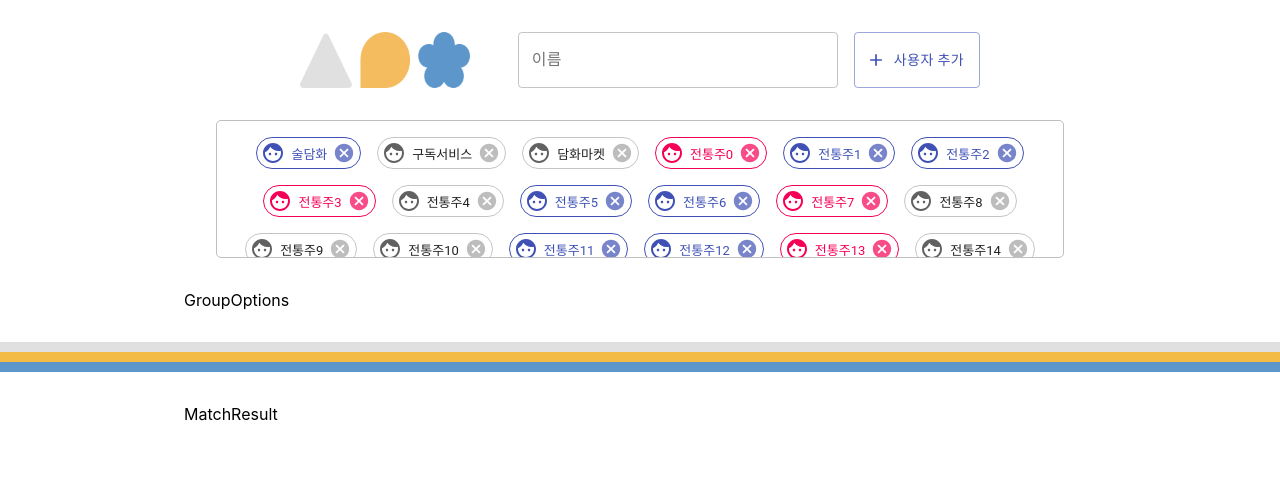
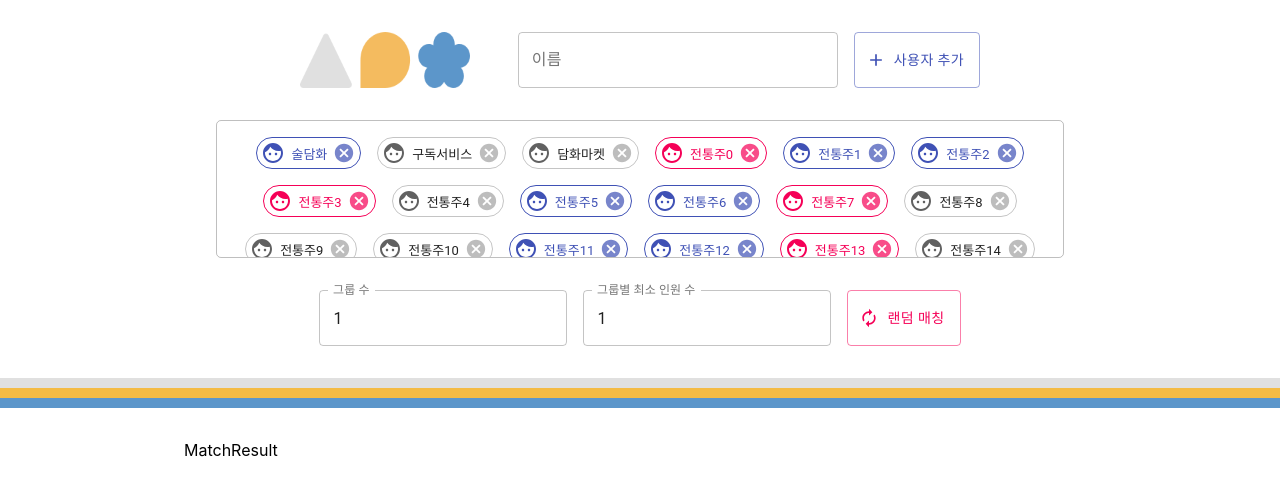
Before and after one commit to hubiwibe/sooldamhwa-fullstack-frontend, a React (Create React App) app: page / in a window 1280 px wide. Shown: the top 496 px of the page. Built offline with nearby package versions, Linux system fonts and the light colour scheme.

Commit message:
💄 GroupOptions

```diff
--- a/src/components/GroupOptions.tsx
+++ b/src/components/GroupOptions.tsx
@@ -1,7 +1,53 @@
-import React, { memo } from 'react';
+import { Box, Button, TextField } from '@material-ui/core';
+import { Autorenew } from '@material-ui/icons';
+import React, { memo, useState } from 'react';
+import { useCallback } from 'react';
 
-const GroupOptions = memo(() => {
-  return <div>GroupOptions</div>;
+const TextFieldStyle = { minWidth: '160px' };
+
+const GroupOptions: React.FC = memo(() => {
+  const [groupCount, setGroupCount] = useState<Number>(1);
+  const [groupUserMinCount, setGroupUserMinCount] = useState<Number>(1);
+
+  const handleGroupCountChange = useCallback(event => {
+    const value = event.target.value;
+    if (value > 0) {
+      setGroupCount(() => value);
+    }
+  }, []);
+
+  const handleGroupUserMinCountChange = useCallback(event => {
+    const value = event.target.value;
+    if (value > 0) {
+      setGroupUserMinCount(() => value);
+    }
+  }, []);
+
+  return (
+    <Box display='flex' justifyContent='center'>
+      <TextField
+        style={TextFieldStyle}
+        label='그룹 수'
+        variant='outlined'
+        type='number'
+        value={groupCount}
+        onChange={handleGroupCountChange}
+      />
+      <Box m={1} />
+      <TextField
+        style={TextFieldStyle}
+        label='그룹별 최소 인원 수'
+        variant='outlined'
+        type='number'
+        value={groupUserMinCount}
+        onChange={handleGroupUserMinCountChange}
+      />
+      <Box m={1} />
+      <Button variant='outlined' color='secondary' startIcon={<Autorenew />}>
+        랜덤 매칭
+      </Button>
+    </Box>
+  );
 });
 
 export default GroupOptions;
```
